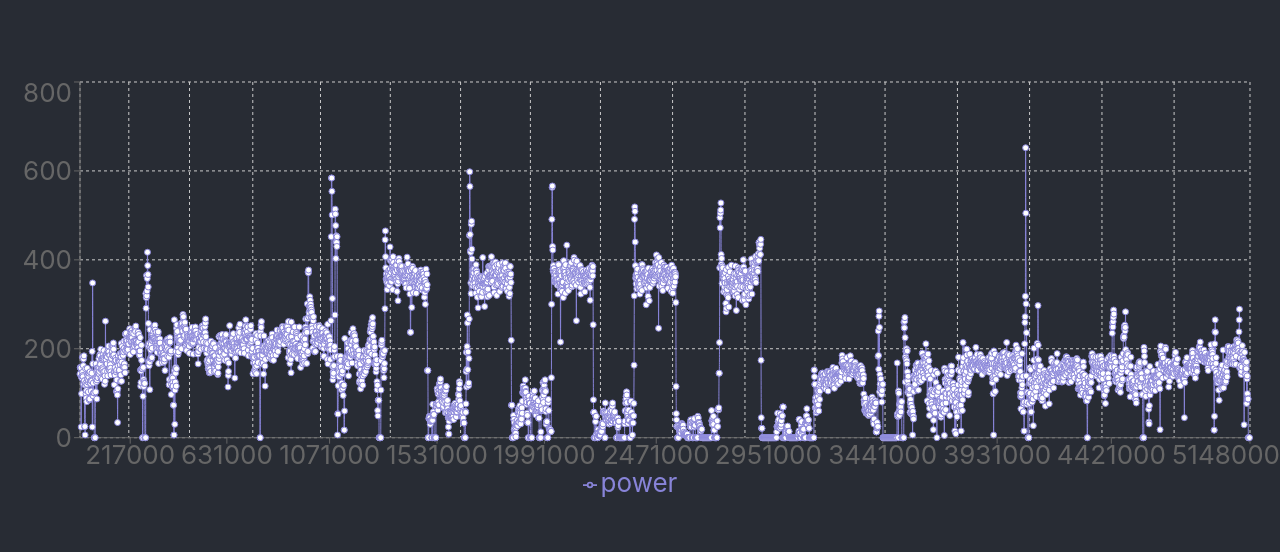
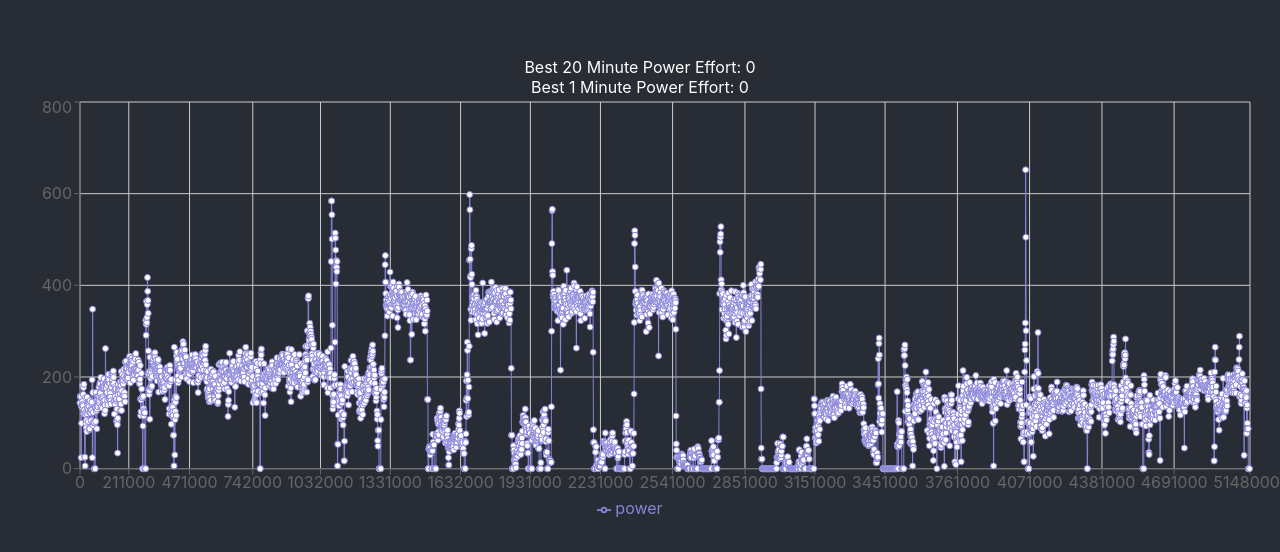
Before and after one commit to phillipmerriman/boulder-frontend-test, a React (Create React App) app: page / in a window 1280 px wide. Shown: the part 110-662 px from the top of the page. Built offline with nearby package versions, Linux system fonts and the light colour scheme.

Commit message:
minor styling and added divs to display power effort

```diff
--- a/src/App.css
+++ b/src/App.css
@@ -1,4 +1,4 @@
-.App {
+ .App {
   text-align: center;
 }
 
@@ -20,7 +20,7 @@
   flex-direction: column;
   align-items: center;
   justify-content: center;
-  font-size: calc(10px + 2vmin);
+  /* font-size: calc(10px + 2vmin); */
   color: white;
 }
 
--- a/src/App.js
+++ b/src/App.js
@@ -1,3 +1,4 @@
+import { useState, useEffect } from 'react';
 import { LineChart, Line, XAxis, YAxis, CartesianGrid, Tooltip, Legend, ResponsiveContainer } from 'recharts';
 
 import './App.css';
@@ -5,6 +6,8 @@ import data from './workout-data.json';
 
 function App() {
 
+  const [twentyMinute, setTwentyMinute] = useState(0)
+  const [oneMinute, setOneMinute] = useState(0)
   // const mockData = [
   //   {
   //     name: 'Page A',
@@ -57,9 +60,30 @@ function App() {
     }
   });
 
+  // write algorithm using realData, not workout-data.json
+
+  const translateMinutesToMs = (minutes) => {
+    return minutes * 60000;
+  };
+
+  const calculatePower = (minutes) => {
+    const offset = translateMinutesToMs(minutes);
+    console.log('translated', offset);
+  };
+
+  useEffect(() => {
+    calculatePower(20);
+  });
+
   return (
     <div className="App">
       <header className="App-header">
+        <div className="average" >
+          Best 20 Minute Power Effort: {twentyMinute}
+        </div>
+        <div className="average" >
+          Best 1 Minute Power Effort: {oneMinute}
+        </div>
         <ResponsiveContainer width="100%" aspect={3}>
           <LineChart
             width={500}
@@ -72,7 +96,7 @@ function App() {
               bottom: 5,
             }}
           >
-            <CartesianGrid strokeDasharray="3 3" />
+            <CartesianGrid />
             <XAxis dataKey="millisecondOffset" />
             <YAxis />
             <Tooltip />
```
